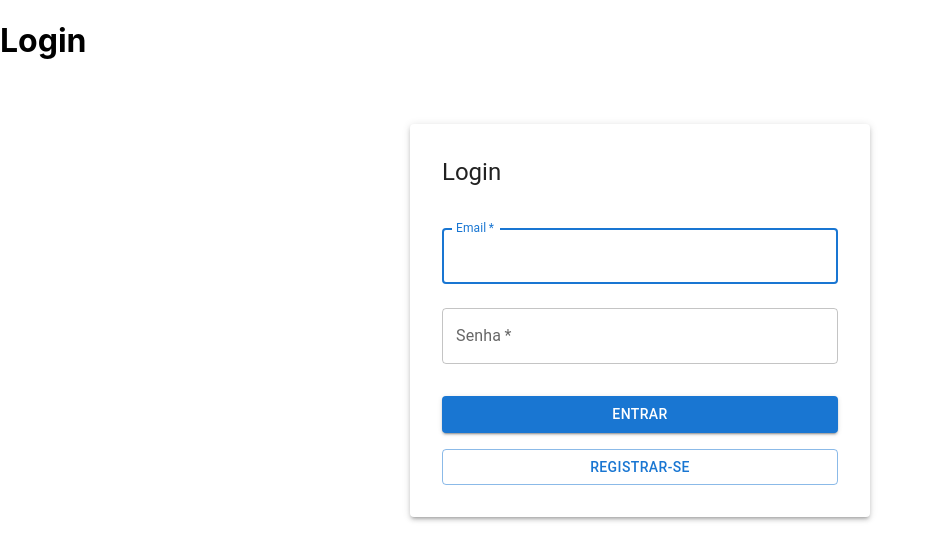
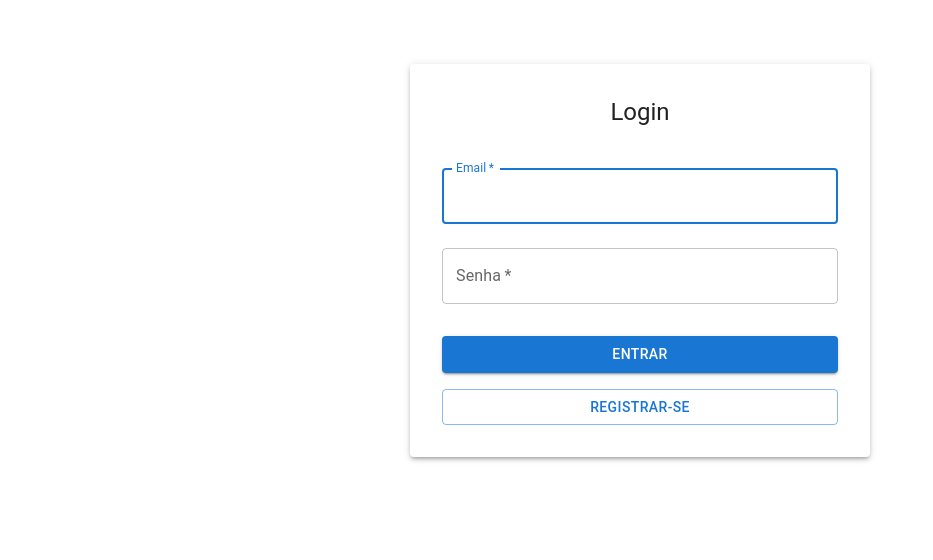
Before and after one commit to devjeffersonventura/project-management-frontend, a React (Create React App) app: page / in a window 1280 px wide. Shown: the top 560 px of the page, without its empty margins (0-933 px from the left). Built offline with nearby package versions, Linux system fonts and the light colour scheme.

Commit message:
refactor: alter title in components

```diff
--- a/src/components/Dashboard.tsx
+++ b/src/components/Dashboard.tsx
@@ -10,7 +10,7 @@ const Dashboard: React.FC = () => {
   return (
     <Box sx={{ p: 3 }}>
       <Box sx={{ display: 'flex', justifyContent: 'space-between', alignItems: 'center', mb: 3 }}>
-        <Typography variant="h4">Dashboard</Typography>
+        <Typography variant="h4">Projetos</Typography>
         <Button
           variant="contained"
           onClick={() => navigate('/project/new')}
--- a/src/components/LoginForm.tsx
+++ b/src/components/LoginForm.tsx
@@ -61,7 +61,7 @@ const LoginForm: React.FC = () => {
         }}
       >
         <Paper elevation={3} sx={{ p: 4, width: '100%' }}>
-          <Typography component="h1" variant="h5" sx={{ mb: 3 }}>
+          <Typography component="h1" variant="h5" sx={{ mb: 3, display: 'flex', justifyContent: 'center' }}>
             Login
           </Typography>
           <Box component="form" onSubmit={handleSubmit} sx={{ mt: 1 }}>
--- a/src/pages/LoginPage.tsx
+++ b/src/pages/LoginPage.tsx
@@ -4,7 +4,6 @@ import LoginForm from '../components/LoginForm';
 const LoginPage: React.FC = () => {
   return (
     <div className="container">
-      <h1>Login</h1>
       <LoginForm />
     </div>
   );
```
